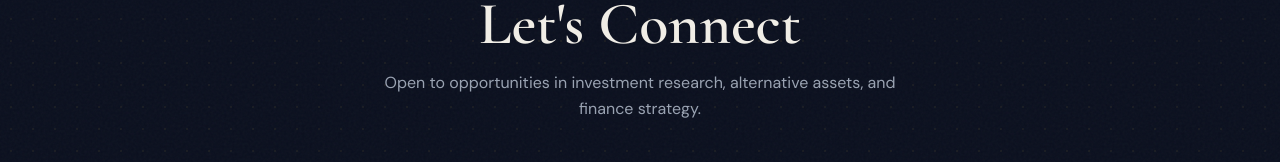
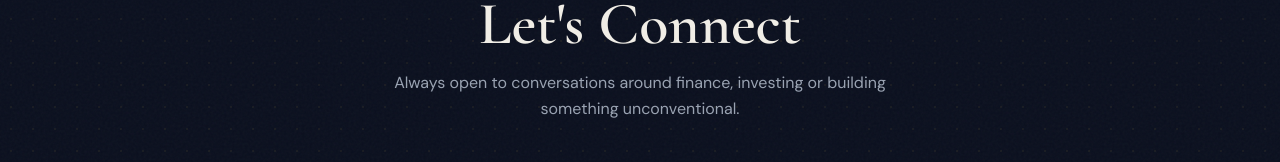
Before and after one commit to nandiniparasharr/portfolio, a Next.js app: page / in a window 1280 px wide. Shown: the part 4439-4601 px from the top of the page. Built offline with nearby package versions, Linux system fonts and the light colour scheme.

Commit message:
Update contact.tsx

```diff
--- a/components/contact.tsx
+++ b/components/contact.tsx
@@ -52,7 +52,7 @@ export function Contact() {
           Let&apos;s Connect
         </h2>
         <p className="mx-auto mt-4 max-w-xl text-pretty leading-relaxed text-muted-foreground">
-          Open to opportunities in investment research, alternative assets, and finance strategy.
+          Always open to conversations around finance, investing or building something unconventional.
         </p>
 
         <div className="mt-10 flex flex-col items-center justify-center gap-4 sm:flex-row sm:gap-8">
```
